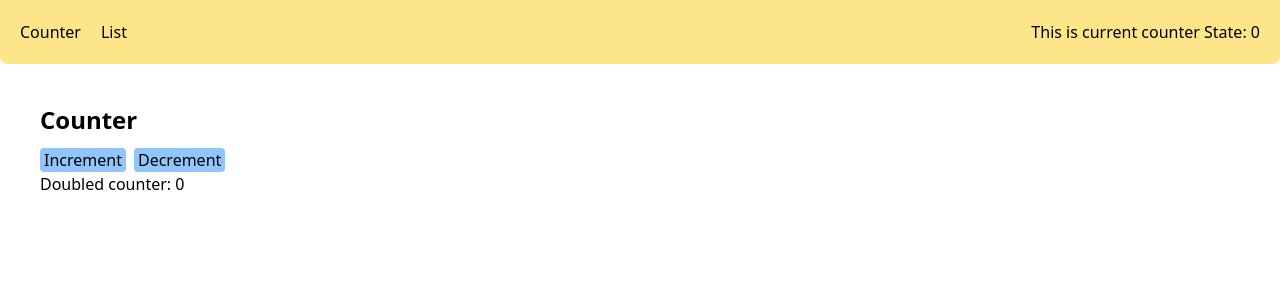
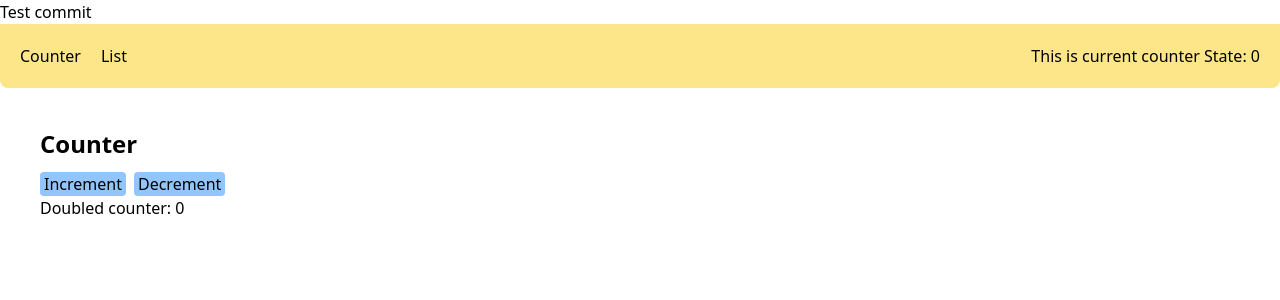
Before and after one commit to konstantinzelinsky/mobx-example, a React (Create React App) app: page /counter in a window 1280 px wide. Shown: the top 300 px of the page. Built offline with nearby package versions, Linux system fonts and the light colour scheme.

Commit message:
Another test

```diff
--- a/src/layouts/MainLayout.tsx
+++ b/src/layouts/MainLayout.tsx
@@ -10,6 +10,7 @@ const MainLayout = (): ReactElement => {
 
   return (
     <div>
+      Test commit
       <div className="flex items-center p-5 bg-yellow-200 rounded-b-lg">
         <nav className="flex gap-x-5 flex-auto">
           <NavLink
```
